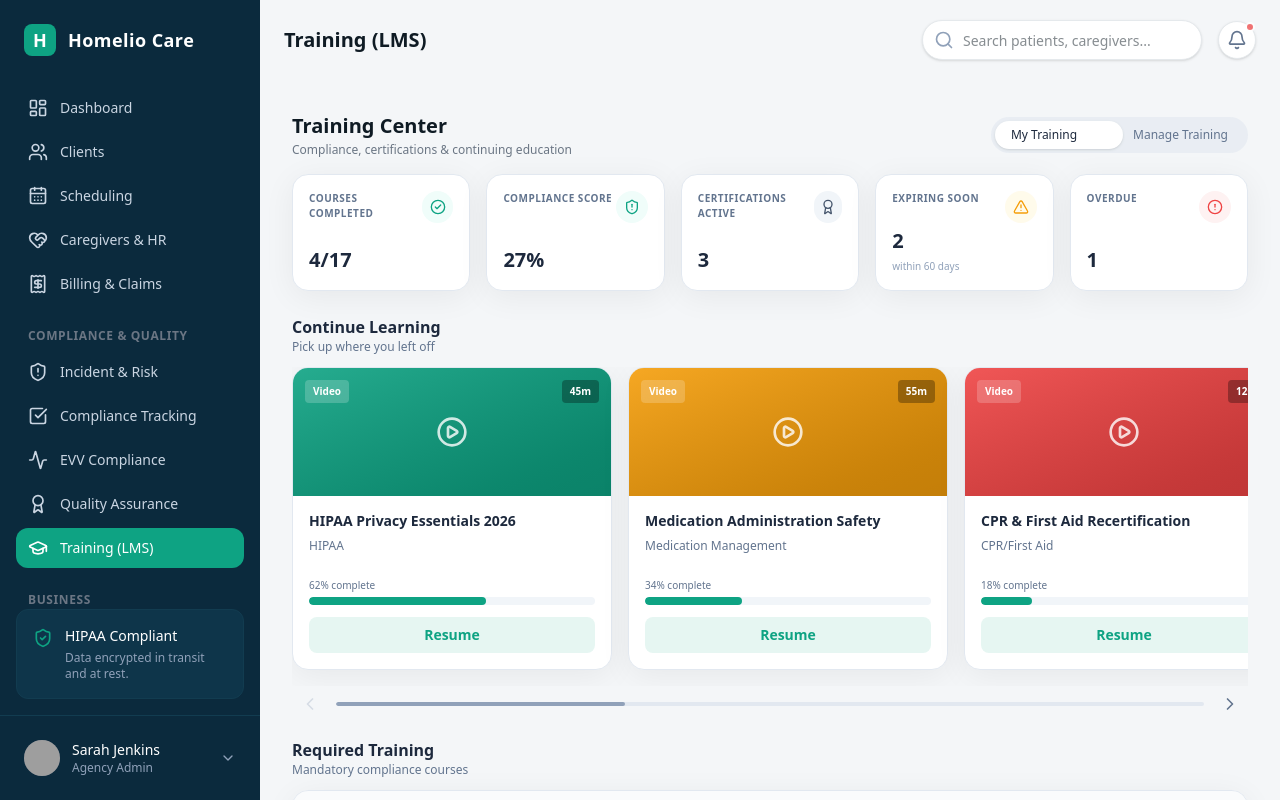
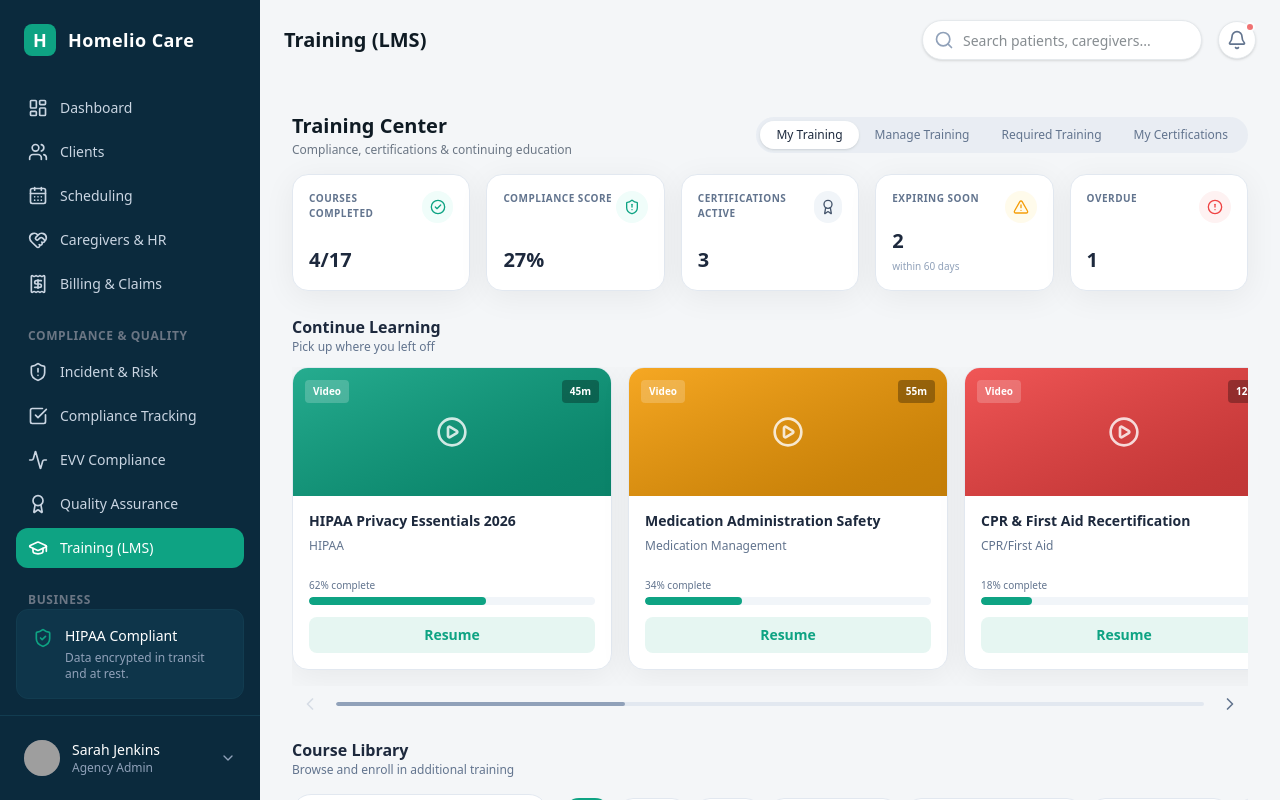
Before and after one commit to anilbuffer/homeliocare, a Next.js app: page /training in a window 1280 px wide. Built offline with nearby package versions, Linux system fonts and the light colour scheme; grey boxes are pictures that could not be loaded.

Commit message:
feat: implement training center page with tabs for certifications, progress, and course management

```diff
--- a/src/app/training/page.tsx
+++ b/src/app/training/page.tsx
@@ -4,9 +4,20 @@ import React, { useState } from "react";
 import { motion, AnimatePresence } from "framer-motion";
 import { MyTraining } from "@/components/training/MyTraining";
 import { ManageTraining } from "@/components/training/ManageTraining";
+import { RequiredTraining } from "@/components/training/RequiredTraining";
+import { MyCertifications } from "@/components/training/MyCertifications";
+
+type ViewType = "my-training" | "manage-training" | "required-training" | "my-certifications";
 
 export default function TrainingPage() {
-  const [view, setView] = useState<"my-training" | "manage-training">("my-training");
+  const [view, setView] = useState<ViewType>("my-training");
+
+  const tabs: { id: ViewType; label: string }[] = [
+    { id: "my-training", label: "My Training" },
+    { id: "manage-training", label: "Manage Training" },
+    { id: "required-training", label: "Required Training" },
+    { id: "my-certifications", label: "My Certifications" },
+  ];
 
   return (
     <div className="w-full mx-auto space-y-4">
@@ -18,25 +29,26 @@ export default function TrainingPage() {
         </div>
 
         {/* Toggle */}
-        <div className="flex gap-6 bg-slate-200/60 p-1 rounded-full relative">
-          <div
-            className="absolute top-1 bottom-1 w-1/2 bg-white rounded-full shadow-sm transition-all duration-300 ease-in-out"
-            style={{ left: view === "my-training" ? "4px" : "calc(50% - 4px)" }}
-          />
-          <button
-            onClick={() => setView("my-training")}
-            className={`text-center relative z-10 px-4 py-1.5 rounded-full text-xs font-medium transition-colors ${view === "my-training" ? "text-slate-800" : "text-slate-500 hover:text-slate-700"
+        <div className="flex bg-slate-200/60 p-1 rounded-full relative overflow-x-auto [&::-webkit-scrollbar]:hidden w-full sm:w-auto">
+          {tabs.map((tab) => (
+            <button
+              key={tab.id}
+              onClick={() => setView(tab.id)}
+              className={`relative px-4 py-1.5 rounded-full text-xs font-medium transition-colors whitespace-nowrap ${
+                view === tab.id ? "text-slate-800" : "text-slate-500 hover:text-slate-700"
               }`}
-          >
-            My Training
-          </button>
-          <button
-            onClick={() => setView("manage-training")}
-            className={`text-center relative z-10 px-4 py-1.5 rounded-full text-xs font-medium transition-colors ${view === "manage-training" ? "text-slate-800" : "text-slate-500 hover:text-slate-700"
-              }`}
-          >
-            Manage Training
-          </button>
+            >
+              {view === tab.id && (
+                <motion.div
+                  layoutId="training-tab-indicator"
+                  className="absolute inset-0 bg-white rounded-full shadow-sm"
+                  initial={false}
+                  transition={{ type: "spring", stiffness: 400, damping: 30 }}
+                />
+              )}
+              <span className="relative z-10">{tab.label}</span>
+            </button>
+          ))}
         </div>
       </div>
 
@@ -52,7 +64,7 @@ export default function TrainingPage() {
           >
             <MyTraining />
           </motion.div>
-        ) : (
+        ) : view === "manage-training" ? (
           <motion.div
             key="manage-training"
             initial={{ opacity: 0, y: 10 }}
@@ -62,6 +74,26 @@ export default function TrainingPage() {
           >
             <ManageTraining />
           </motion.div>
+        ) : view === "required-training" ? (
+          <motion.div
+            key="required-training"
+            initial={{ opacity: 0, y: 10 }}
+            animate={{ opacity: 1, y: 0 }}
+            exit={{ opacity: 0, y: -10 }}
+            transition={{ duration: 0.2 }}
+          >
+            <RequiredTraining />
+          </motion.div>
+        ) : (
+          <motion.div
+            key="my-certifications"
+            initial={{ opacity: 0, y: 10 }}
+            animate={{ opacity: 1, y: 0 }}
+            exit={{ opacity: 0, y: -10 }}
+            transition={{ duration: 0.2 }}
+          >
+            <MyCertifications />
+          </motion.div>
         )}
       </AnimatePresence>
     </div>
--- /dev/null
+++ b/src/components/training/MyCertifications.tsx
@@ -0,0 +1,22 @@
+"use client";
+
+import React from "react";
+import { CertificateCard } from "./CertificateCard";
+import { MOCK_CERTIFICATIONS } from "@/lib/mockTrainingData";
+
+export function MyCertifications() {
+  return (
+    <div className="space-y-6 pb-6">
+      <div className="mb-4">
+        <h3 className="text-lg font-semibold text-slate-800">My Certifications</h3>
+        <p className="text-sm text-slate-500">Downloadable proof of your completed training and compliance</p>
+      </div>
+
+      <div className="grid grid-cols-1 sm:grid-cols-2 lg:grid-cols-3 xl:grid-cols-4 gap-4">
+        {MOCK_CERTIFICATIONS.map((cert: any) => (
+          <CertificateCard key={cert.id} {...cert} />
+        ))}
+      </div>
+    </div>
+  );
+}
--- a/src/components/training/MyTraining.tsx
+++ b/src/components/training/MyTraining.tsx
@@ -3,8 +3,7 @@
 import React, { useState, useRef, useEffect } from "react";
 import { CheckCircle2, ShieldAlert, Award, AlertTriangle, AlertCircle, Search, Filter, ChevronLeft, ChevronRight } from "lucide-react";
 import { CourseCard } from "./CourseCard";
-import { CertificateCard } from "./CertificateCard";
-import { MOCK_COURSES, MOCK_USER_COURSES, MOCK_CERTIFICATIONS } from "@/lib/mockTrainingData";
+import { MOCK_COURSES, MOCK_USER_COURSES } from "@/lib/mockTrainingData";
 
 export function MyTraining() {
   const [activeCategory, setActiveCategory] = useState("All");
@@ -52,12 +51,7 @@ export function MyTraining() {
     })
     .filter(Boolean) as any[];
 
-  const requiredCourses = MOCK_USER_COURSES
-    .map(uc => {
-      const course = MOCK_COURSES.find(c => c.id === uc.courseId);
-      return { ...course, ...uc };
-    })
-    .filter(c => c.required);
+
 
   const catalogCourses = MOCK_COURSES.filter(c => activeCategory === "All" || c.category === activeCategory);
 
@@ -133,80 +127,7 @@ export function MyTraining() {
         </div>
       </section>
 
-      {/* 3. Required Training */}
-      <section>
-        <div className="mb-3">
-          <h3 className="text-base font-semibold text-slate-800">Required Training</h3>
-          <p className="text-xs text-slate-500">Mandatory compliance courses</p>
-        </div>
-        <div className="bg-white/70 backdrop-blur-xl rounded-2xl border border-slate-200 shadow-[0_6px_32px_rgba(0,0,0,0.06)] overflow-hidden">
-          <div className="overflow-x-auto">
-            <table className="w-full text-left text-xs whitespace-nowrap">
-              <thead className="bg-slate-50/50 text-[10px] uppercase tracking-wider text-slate-500 font-semibold border-b border-slate-200">
-                <tr>
-                  <th className="px-4 py-2.5">Course</th>
-                  <th className="px-4 py-2.5">Category</th>
-                  <th className="px-4 py-2.5">Status</th>
-                  <th className="px-4 py-2.5">Due</th>
-                  <th className="px-4 py-2.5 text-right">Action</th>
-                </tr>
-              </thead>
-              <tbody className="divide-y divide-slate-100">
-                {requiredCourses.map((course) => (
-                  <tr key={course.id} className="hover:bg-slate-50/50 transition-colors">
-                    <td className="px-4 py-3">
-                      <div className="flex items-center gap-3">
-                        <div className={`w-8 h-8 rounded-lg flex items-center justify-center shrink-0 ${course.thumbnailColor}`}>
-                          <CheckCircle2 className="w-4 h-4 text-white/80" />
-                        </div>
-                        <div>
-                          <div className="font-semibold text-slate-800">{course.title}</div>
-                          <div className="text-[10px] text-slate-500">{course.duration} • {course.format}</div>
-                        </div>
-                      </div>
-                    </td>
-                    <td className="px-4 py-3">
-                      <span className="text-[10px] font-medium text-slate-600 bg-slate-100 px-2 py-1 rounded-md">{course.category}</span>
-                    </td>
-                    <td className="px-4 py-3">
-                      <span className={`inline-flex items-center gap-1.5 px-2.5 py-1 rounded-full text-[10px] font-semibold ${course.status === "Completed" ? "bg-teal-50 text-brand-teal" :
-                        course.status === "In Progress" ? "bg-blue-50 text-accent-blue" :
-                          course.status === "Expired" ? "bg-red-50 text-accent-red" :
-                            "bg-slate-100 text-slate-500"
-                        }`}>
-                        {course.status}
-                      </span>
-                    </td>
-                    <td className="px-4 py-3 text-slate-600 text-[10px]">
-                      {course.dueDate || "—"}
-                    </td>
-                    <td className="px-4 py-3 text-right">
-                      <button className={`px-3 py-1 rounded-lg text-[10px] font-semibold border transition-colors ${course.status === "Completed" ? "bg-white border-slate-200 text-slate-600 hover:bg-slate-50" :
-                        "bg-brand-teal/10 border-transparent text-brand-teal hover:bg-brand-teal/20"
-                        }`}>
-                        {course.status === "Completed" ? "Review" : course.status === "In Progress" ? "Resume" : "Start"}
-                      </button>
-                    </td>
-                  </tr>
-                ))}
-              </tbody>
-            </table>
-          </div>
-        </div>
-      </section>
 
-      {/* 4. My Certifications */}
-      <section>
-        <div className="mb-3">
-          <h3 className="text-base font-semibold text-slate-800">My Certifications</h3>
-          <p className="text-xs text-slate-500">Downloadable proof of training</p>
-        </div>
-        <div className="grid grid-cols-1 sm:grid-cols-2 lg:grid-cols-4 gap-4">
-          {MOCK_CERTIFICATIONS.map(cert => (
-            <CertificateCard key={cert.id} {...cert} />
-          ))}
-        </div>
-      </section>
 
       {/* 5. Course Library */}
       <section>
--- /dev/null
+++ b/src/components/training/RequiredTraining.tsx
@@ -0,0 +1,33 @@
+"use client";
+
+import React from "react";
+import { CourseCard } from "./CourseCard";
+import { MOCK_COURSES, MOCK_USER_COURSES } from "@/lib/mockTrainingData";
+
+export function RequiredTraining() {
+  const requiredCourses = MOCK_USER_COURSES
+    .map(uc => {
+      const course = MOCK_COURSES.find(c => c.id === uc.courseId);
+      return { ...course, ...uc };
+    })
+    .filter(c => c.required);
+
+  return (
+    <div className="space-y-6 pb-6">
+      <div className="mb-4">
+        <h3 className="text-lg font-semibold text-slate-800">Required Training</h3>
+        <p className="text-sm text-slate-500">Mandatory compliance courses you need to complete</p>
+      </div>
+
+      <div className="grid grid-cols-1 sm:grid-cols-2 lg:grid-cols-3 xl:grid-cols-4 gap-4">
+        {requiredCourses.map((course: any) => (
+          <CourseCard
+            key={course.id}
+            {...course}
+            actionLabel={course.status === "Completed" ? "Review" : course.status === "In Progress" ? "Resume" : "Start"}
+          />
+        ))}
+      </div>
+    </div>
+  );
+}
```
